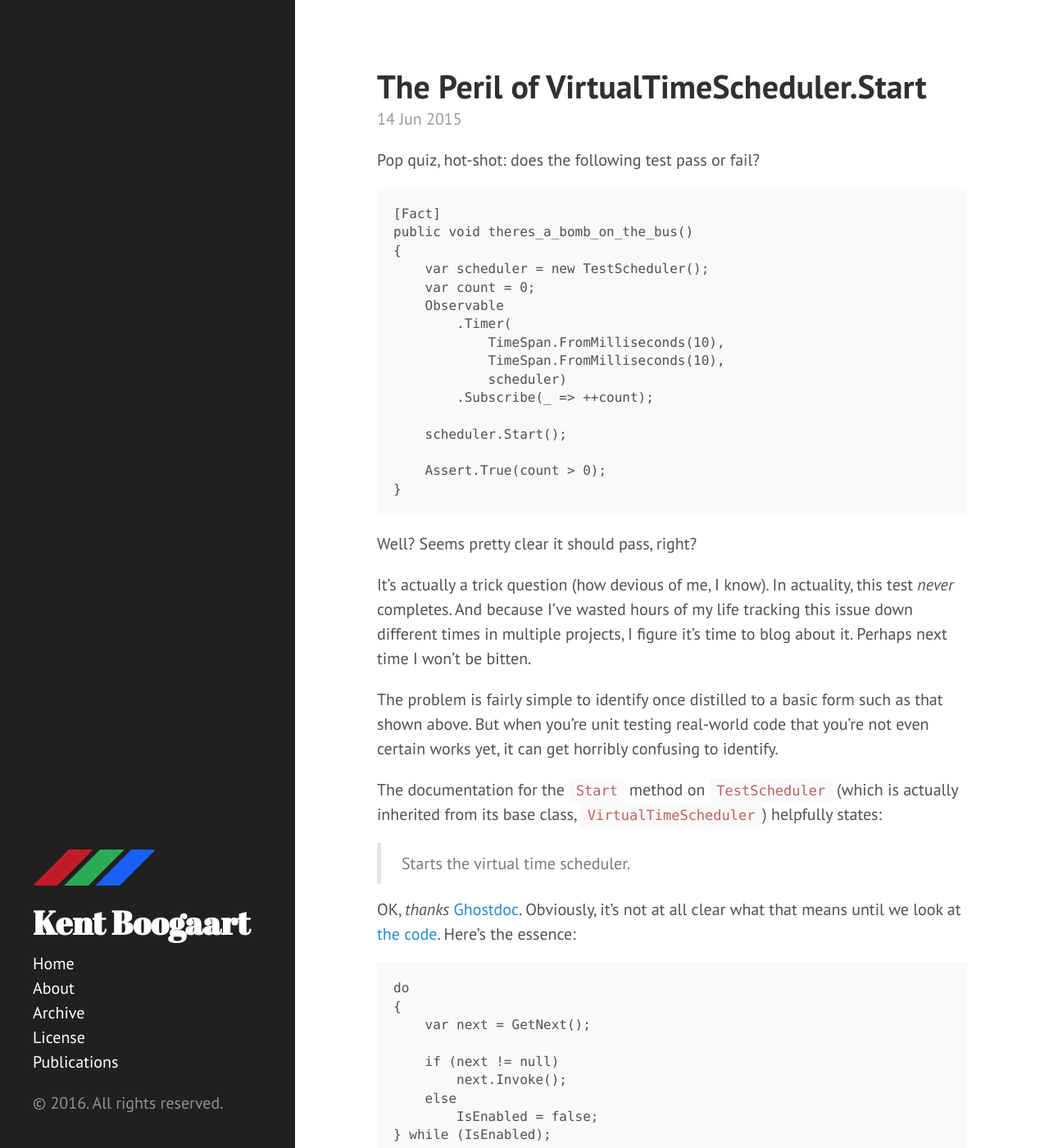
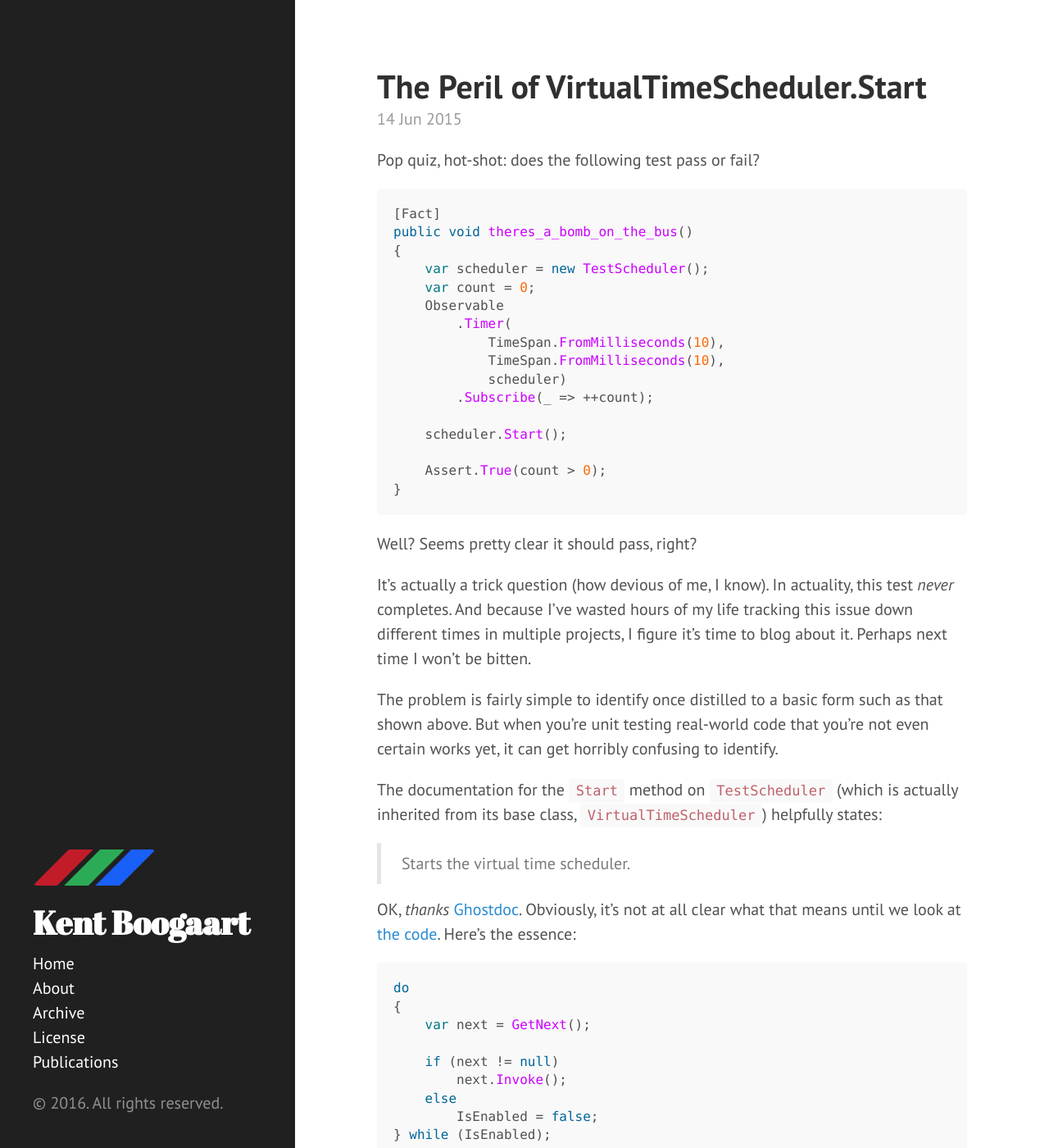
Before and after one commit to kentcb/kentcb.github.io, a Jekyll site: the page built from _posts/2015-06-14-the-peril-of-virtualtimescheduler.start.md, in a window 1280 px wide and 1400 px high. Shown: the whole window at 82% size. Built offline with Jekyll 4.4.1, drawn with Linux system fonts in a browser that asks for light colours; comment, search, counter and statistics services are not loaded; some of the changed text lies outside the part shown.

Commit message:
Tweaking config.

````diff
--- a/_config.yml
+++ b/_config.yml
@@ -2,6 +2,8 @@
 
 # Dependencies
 markdown:           kramdown
+kramdown:
+  input:            GFM
 highlighter:        rouge
 
 # Permalinks
--- a/_posts/2015-06-14-the-peril-of-virtualtimescheduler.start.md
+++ b/_posts/2015-06-14-the-peril-of-virtualtimescheduler.start.md
@@ -5,7 +5,7 @@ tags: [ ".NET", "Rx", "reactive-extensions" ]
 ---
 Pop quiz, hot-shot: does the following test pass or fail?
 
-```C#
+```csharp
 [Fact]
 public void theres_a_bomb_on_the_bus()
 {
@@ -36,7 +36,7 @@ The documentation for the `Start` method on `TestScheduler` (which is actually i
 
 OK, *thanks* [Ghostdoc](http://submain.com/products/ghostdoc.aspx). Obviously, it's not at all clear what that means until we look at [the code](https://github.com/Reactive-Extensions/Rx.NET/blob/a13e3ff05bdded5cef2bf40bface22f8fa4ae316/Rx.NET/Source/System.Reactive.Linq/Reactive/Concurrency/VirtualTimeScheduler.cs). Here's the essence:
 
-```C#
+```csharp
 do
 {
     var next = GetNext();
@@ -63,7 +63,7 @@ So how do we fix our test? In this contrived case we have direct access to the o
 
 However, in reality we're unlikely to have access to the observable. It's probably an implementation detail of an application component, such as a view model. Therefore we can't use these approaches. To the best of my knowledge, the best solution is to forgo `Start` altogether and instead use the `AdvanceBy` method:
 
-```C#
+```cs
 [Fact]
 public void theres_a_bomb_on_the_bus()
 {
````
